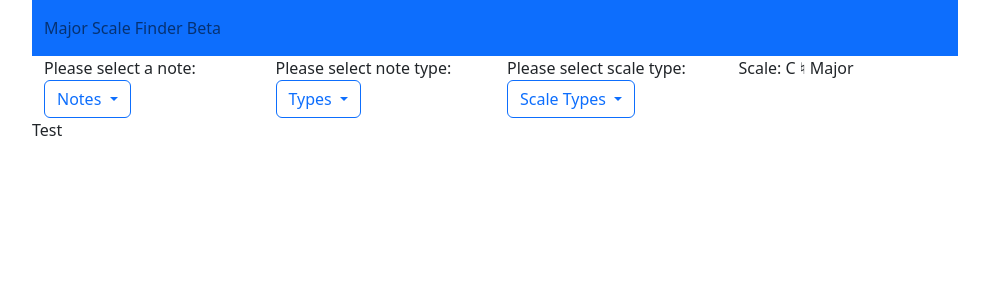
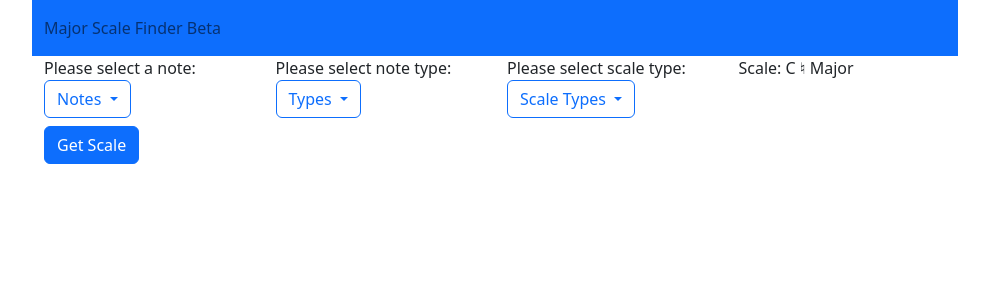
Before and after one commit to ryanWadeDevelopment/major_scale_finder, an Angular app: page / in a window 1280 px wide. Shown: the top 300 px of the page, without its empty margins (50-1039 px from the left). Built offline with nearby package versions, Linux system fonts and the light colour scheme.

Commit message:
updated styles

```diff
--- a/src/app/scale_display/scale_display.component.css
+++ b/src/app/scale_display/scale_display.component.css
@@ -1,8 +1,12 @@
 ul li {
   display: inline;
-  font-size: 20px;
-  margin-right: 5px;
+  font-size: 16px;
+  margin-right: 8px;
 }
 ul {
-  margin-top: 20px;
+  margin-top: 16px;
 }
+
+button {
+  margin-top: 8px;
+}
--- a/src/app/scale_display/scale_display.component.html
+++ b/src/app/scale_display/scale_display.component.html
@@ -1,5 +1,9 @@
 <div class="container">
-  <div (click)="getMajorScale()" class="row">Test</div>
+  <div class="row">
+    <div class="col-md-3">
+      <button class="btn btn-primary">Get Scale</button>
+    </div>
+  </div>
   <div class="row">
     <div class="col-md-10">
       <ul>
--- a/src/app/scale_display/scale_display.component.ts
+++ b/src/app/scale_display/scale_display.component.ts
@@ -1,6 +1,7 @@
 import { Component } from '@angular/core';
 import { MajorScale } from '../shared/MajorScale.Model';
 import { NgModule } from '@angular/core';
+import { ScalePickerComponent } from '../scale_picker/scale_picker.component';
 
 @Component({
   selector: 'app-scale-display',
--- a/src/app/scale_picker/scale_picker.component.css
+++ b/src/app/scale_picker/scale_picker.component.css
@@ -1,3 +1,3 @@
 .note-types {
-  font-size: 20px;
+  font-size: 24px;
 }
```
